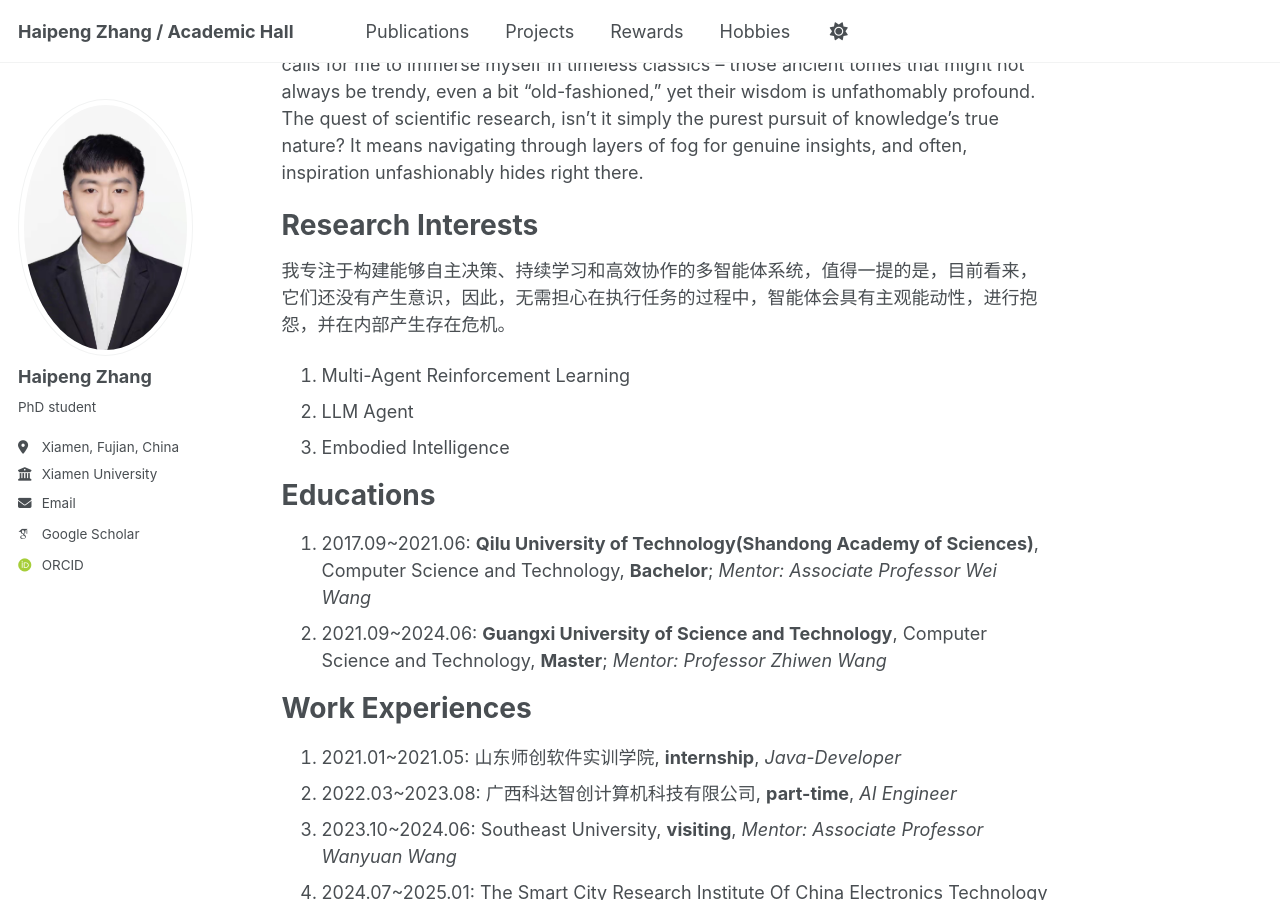
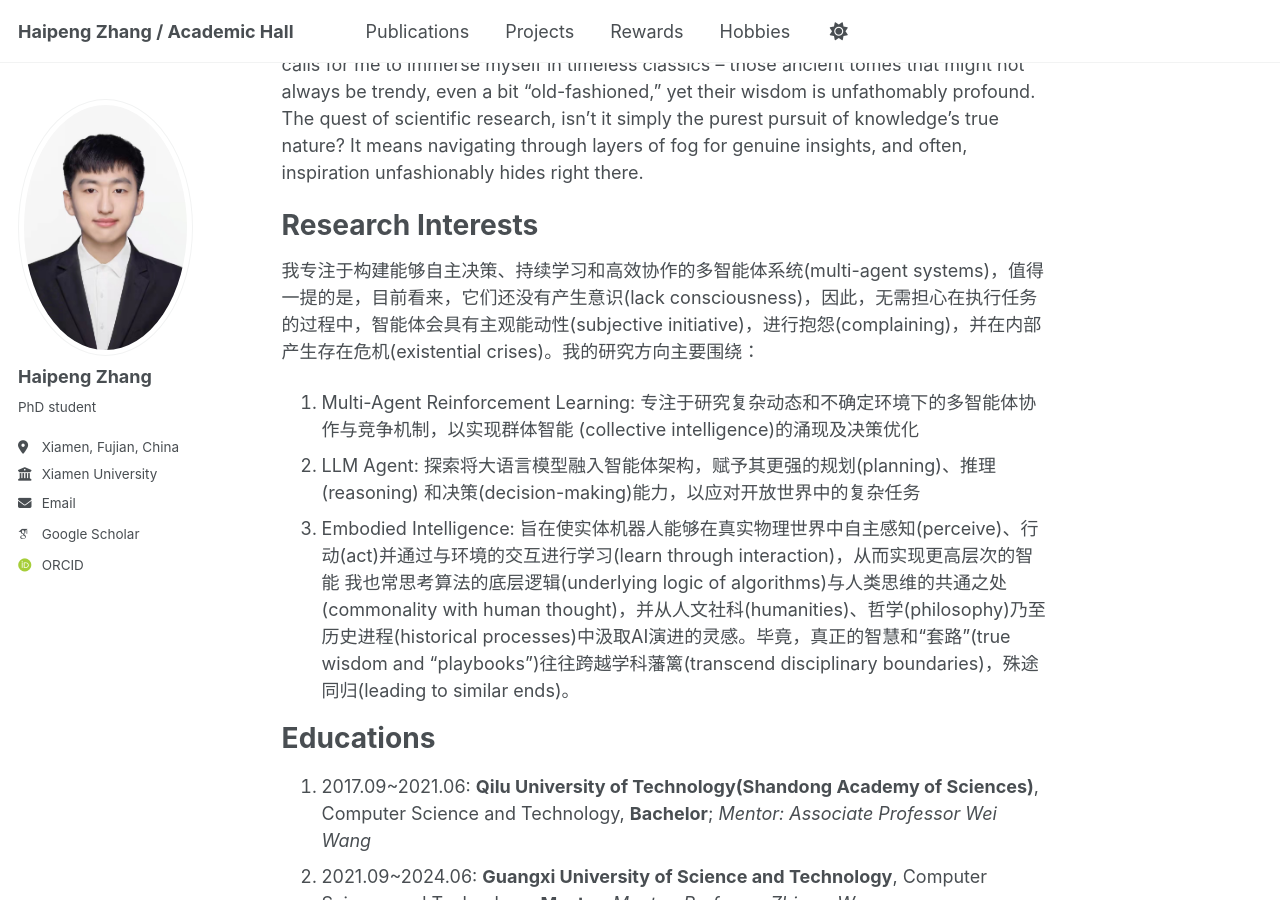
Before and after one commit to Harry-first/haipengzhang, a Jekyll site: the page built from _pages/about.md, in a window 1280 px wide and 900 px high, scrolled down 506 px. Built offline with Jekyll 4.4.1, drawn with Linux system fonts in a browser that asks for light colours; some web fonts are replaced.

Commit message:
Update about.md

```diff
--- a/_pages/about.md
+++ b/_pages/about.md
@@ -15,10 +15,11 @@ I'm an explorer charting the frontiers of multi-agent intelligent decision-makin
 
 Research Interests
 ======
-我专注于构建能够自主决策、持续学习和高效协作的多智能体系统，值得一提的是，目前看来，它们还没有产生意识，因此，无需担心在执行任务的过程中，智能体会具有主观能动性，进行抱怨，并在内部产生存在危机。
-1. Multi-Agent Reinforcement Learning
-2. LLM Agent
-3. Embodied Intelligence
+我专注于构建能够自主决策、持续学习和高效协作的多智能体系统(multi-agent systems)，值得一提的是，目前看来，它们还没有产生意识(lack consciousness)，因此，无需担心在执行任务的过程中，智能体会具有主观能动性(subjective initiative)，进行抱怨(complaining)，并在内部产生存在危机(existential crises)。我的研究方向主要围绕：
+1. Multi-Agent Reinforcement Learning: 专注于研究复杂动态和不确定环境下的多智能体协作与竞争机制，以实现群体智能 (collective intelligence)的涌现及决策优化
+2. LLM Agent: 探索将大语言模型融入智能体架构，赋予其更强的规划(planning)、推理(reasoning) 和决策(decision-making)能力，以应对开放世界中的复杂任务
+3. Embodied Intelligence: 旨在使实体机器人能够在真实物理世界中自主感知(perceive)、行动(act)并通过与环境的交互进行学习(learn through interaction)，从而实现更高层次的智能
+我也常思考算法的底层逻辑(underlying logic of algorithms)与人类思维的共通之处(commonality with human thought)，并从人文社科(humanities)、哲学(philosophy)乃至历史进程(historical processes)中汲取AI演进的灵感。毕竟，真正的智慧和“套路”(true wisdom and "playbooks")往往跨越学科藩篱(transcend disciplinary boundaries)，殊途同归(leading to similar ends)。
 
 Educations
 ======
```
